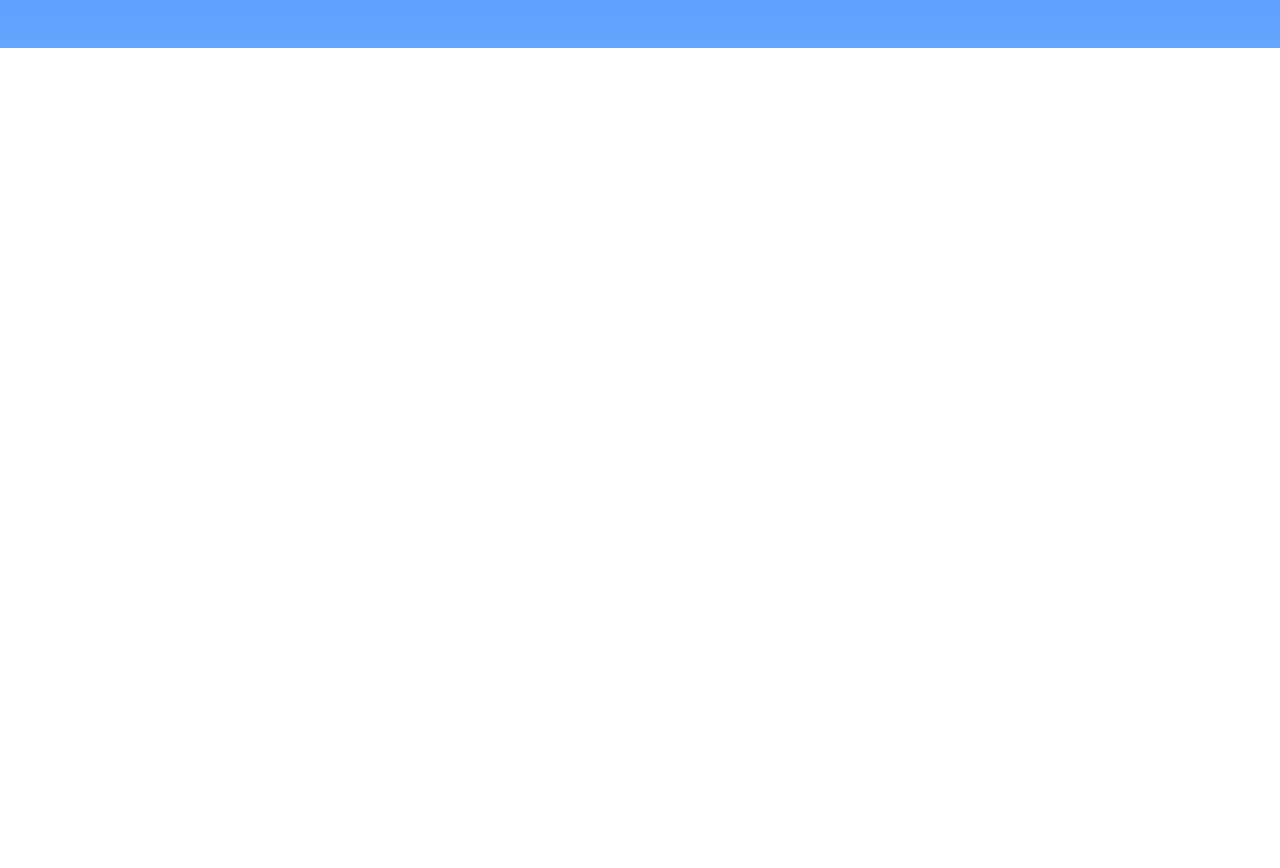
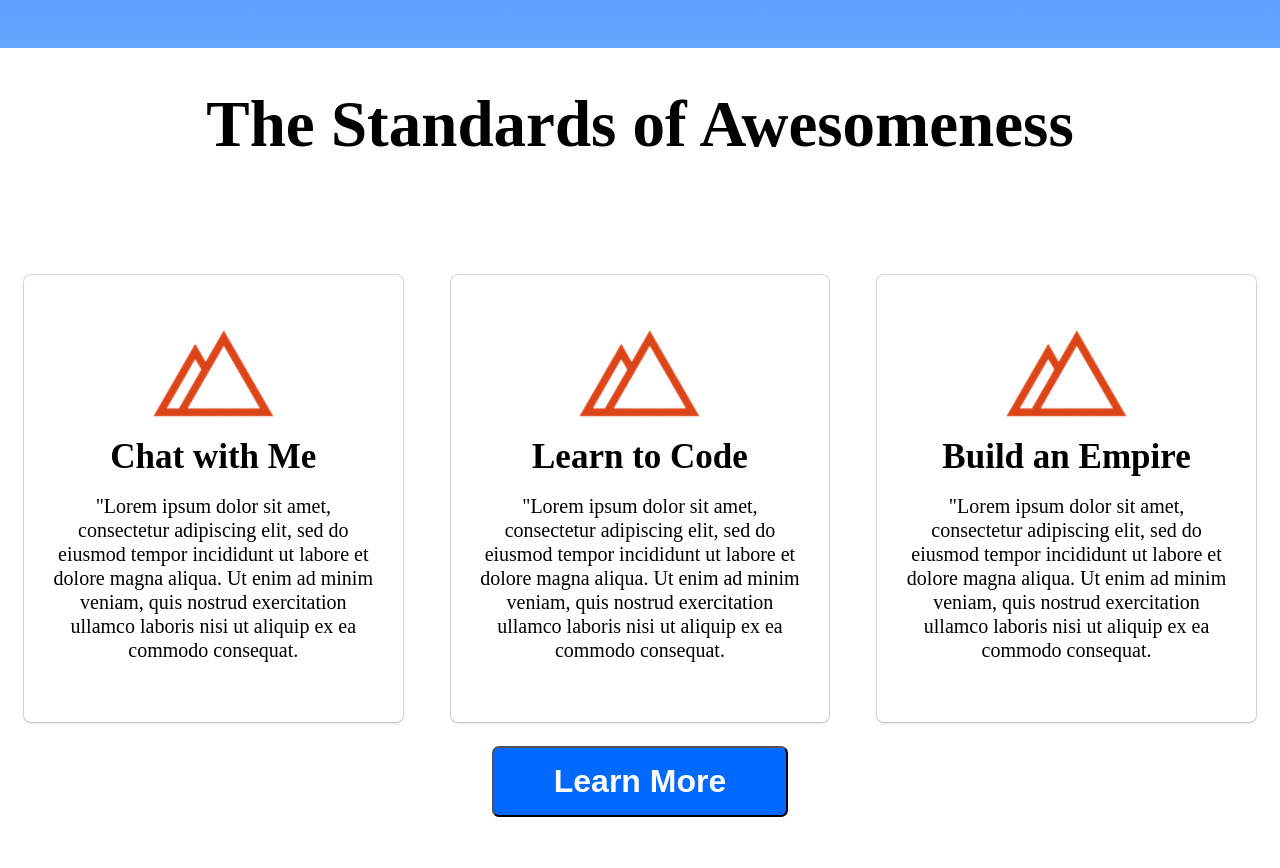
Before and after one commit to Danielwinship/First_Website, a plain HTML site: page index.html in a window 1280 px wide. Shown: the part 510-1378 px from the top of the page. Before the commit the page ends 800 px from the top, so only its background shows below. Drawn offline with Linux system fonts and the light colour scheme.

Commit message:
Added section 2

```diff
--- a/index.html
+++ b/index.html
@@ -46,6 +46,52 @@
      </div>
   </div>
 
+  <header>
+    <h1 class="section2Header">The Standards of Awesomeness</h1>
+  </header>
+  <div class="container">
+    <div class="row">
+      <div class="col-4">
+        <div class="box">
+          <div class="icon">
+            <img src="devIcon.png">
+          </div>
+          <label>Chat with Me</label>
+          <p>"Lorem ipsum dolor sit amet, consectetur adipiscing elit, sed do eiusmod tempor incididunt ut labore et dolore magna aliqua.
+            Ut enim ad minim veniam, quis nostrud exercitation ullamco laboris nisi ut aliquip ex ea commodo consequat.
+            </p>
+        </div>
+      </div>
+      <div class="col-4">
+          <div class="box">
+            <div class="icon">
+              <img src="devIcon.png">
+            </div>
+            <label>Learn to Code</label>
+            <p>"Lorem ipsum dolor sit amet, consectetur adipiscing elit, sed do eiusmod tempor incididunt ut labore et dolore magna aliqua.
+              Ut enim ad minim veniam, quis nostrud exercitation ullamco laboris nisi ut aliquip ex ea commodo consequat.
+              </p>
+          </div>
+        </div>
+        <div class="col-4">
+            <div class="box">
+              <div class="icon">
+                <img src="devIcon.png">
+              </div>
+              <label>Build an Empire</label>
+              <p>"Lorem ipsum dolor sit amet, consectetur adipiscing elit, sed do eiusmod tempor incididunt ut labore et dolore magna aliqua.
+                Ut enim ad minim veniam, quis nostrud exercitation ullamco laboris nisi ut aliquip ex ea commodo consequat.
+                </p>
+            </div>
+          </div>
+    </div>
+    <div class="row">
+      <div class="col-12">
+        <button class="learnMore">Learn More</button>
+      </div>
+    </div>
+  </div>
+
 
 
 
--- a/styles.css
+++ b/styles.css
@@ -4,6 +4,16 @@ body {
 
     line-height: 1;
     margin: 0;
+}
+
+label {
+    font-size: 35px;
+    font-weight: 600;
+}
+
+p {
+    font-size: 20px;
+    line-height: 1.2;
 }
 
 nav,
@@ -45,6 +55,9 @@ footer {
 .col-11 {width: 91.66%;}
 .col-12 {width: 100%;}
 
+* {
+    box-sizing: border-box;
+}
 
 /*#################### Nav bar#################### */
 nav {
@@ -99,6 +112,39 @@ ul.topnav li.dropdownIcon {
     background: linear-gradient(#076DFF,#65a5ff);
 }
 
+div.box {
+    margin:24px;
+    padding:36px 24px 40px 24px;
+    border-radius: 7px;
+    text-align: center;
+    background-color: white;
+    box-shadow: 0 0 0 1px rgba(0, 0, 0, .15),
+    0 2px 3px 0 rgba(0, 0, 0, .1);
+}
+
+button {
+    font-size: 32px;
+    font-weight: 700;
+    color: white;
+    background-color: #0069ff;
+    padding: 15px 60px;
+    display: block;
+    text-align: center;
+    margin: 5px;
+    border-radius: 7px;
+
+}
+
+button.learnMore {
+    display: block;
+    margin: auto;
+}
+
+div.icon {
+    width: 100%;
+
+}
+
 .leftSide-col {
     margin-left: 30%;
 }
@@ -112,6 +158,11 @@ h1.large {
     font-size: 56px;
     margin: 0;
     line-height: 70px;
+}
+
+h1.section2Header {
+    font-size: 65px;
+    text-align: center;
 }
 
 form h2 {
@@ -169,10 +220,20 @@ input[type="password"] {
         text-align: left;
     }
 
-    .col-6 {
+    h1.section2Header {
+        font-size: 50px;
+    }
+
+    .col-6,
+    .col-4 {
         width: 100%;
         margin: 0;
 
+    }
+
+    div.box {
+        padding: 5px;
+        display: block;
     }
 
     div.leftSide-col, div.rightSide-col {
```
Also changed, not shown: devIcon.png (added).
